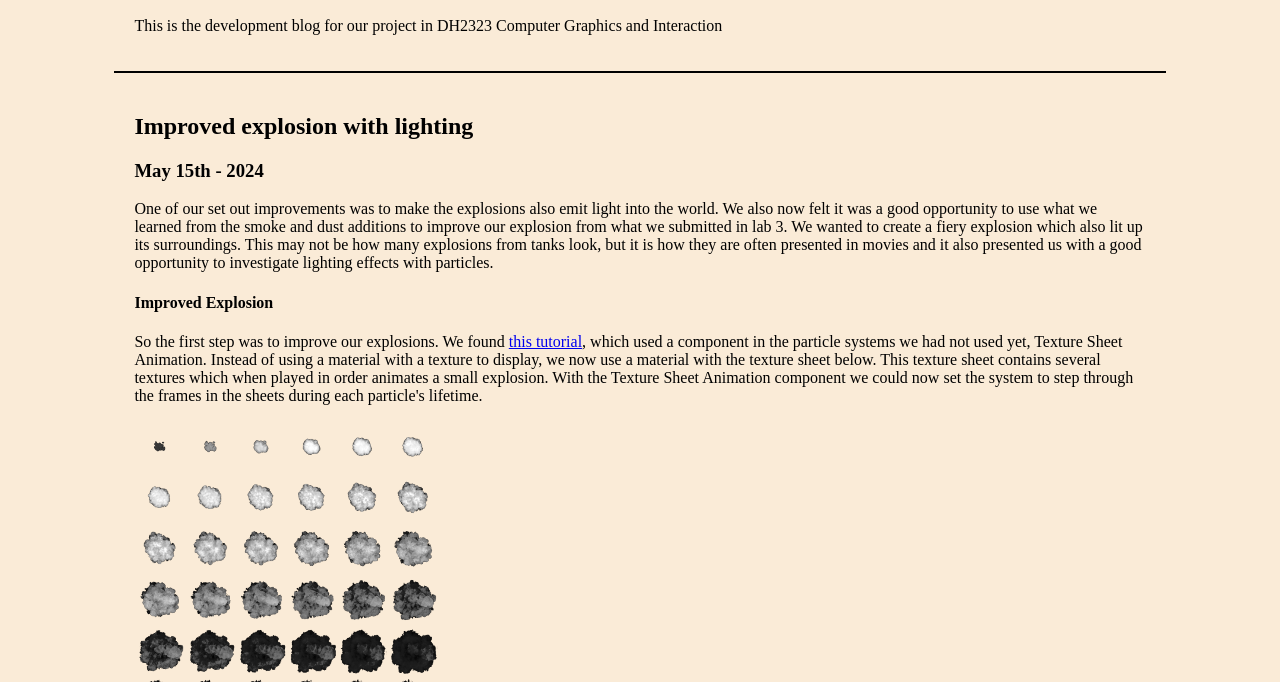
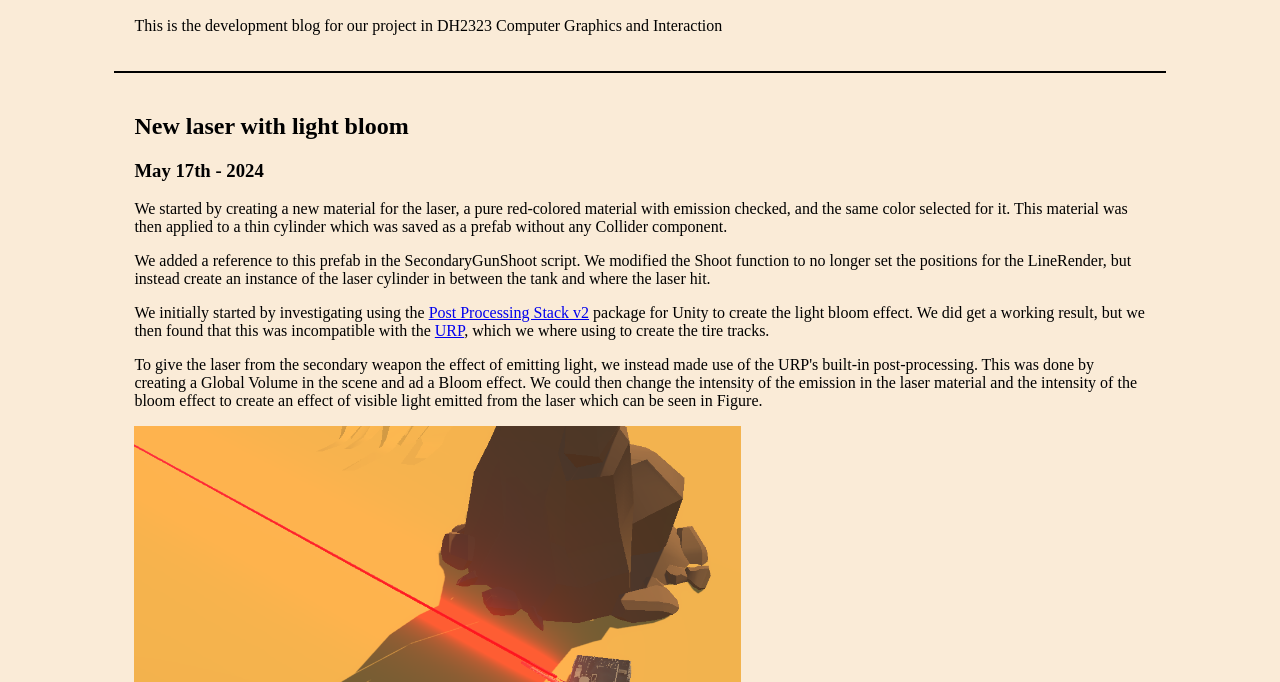
Before and after one commit to Emir-Catir-and-Robin-Claesson/DH2323-Project-Blog, a plain HTML site: page index.html in a window 1280 px wide. Shown: the part 118-800 px from the top of the page. Drawn offline with Linux system fonts and the light colour scheme.

Commit message:
Added laser post

```diff
--- a/index.html
+++ b/index.html
@@ -12,6 +12,42 @@
         <h2> Emir Catir & Robin Claesson</h2>
         <p>This is the development blog for our project in DH2323 Computer Graphics and Interaction</p>
     </div>
+
+    <div class="container post">
+        <h2> New laser with light bloom</h2>
+        <h3> May 17th - 2024</h3>
+
+        <p>
+            We started by creating a new material for the laser, a pure red-colored material with emission checked, and
+            the same color selected for it. This material was then applied to a thin cylinder which was saved as a
+            prefab without any Collider component.
+        </p>
+
+        <p>
+
+            We added a reference to this prefab in the SecondaryGunShoot script. We modified the Shoot function to no
+            longer set the positions for the LineRender, but instead create an instance of the laser cylinder in between
+            the tank and where the laser hit.
+        </p>
+
+        <p>
+            We initially started by investigating using the <a
+                href="https://docs.unity3d.com/Packages/com.unity.postprocessing@3.4/manual/index.html"
+                target="_blank">Post Processing Stack v2</a> package for Unity to create the light bloom effect. We did
+            get a working result, but we then found that this was incompatible with the <a
+                href="https://docs.unity3d.com/Packages/com.unity.render-pipelines.universal@17.0/manual/index.html"
+                target="_blank">URP</a>, which we where using to create the tire tracks.
+        </p>
+        <p>
+            To give the laser from the secondary weapon the effect of emitting light, we instead made use of the URP's
+            built-in post-processing. This was done by creating a Global Volume in the scene and ad a Bloom effect. We
+            could then change the intensity of the emission in the laser material and the intensity of the bloom effect
+            to create an effect of visible light emitted from the laser which can be seen in Figure.
+        </p>
+
+        <img src="resources/Laser.png" width="60%" alt="Laser with bloom effect.">
+    </div>
+
 
     <div class="container post">
         <h2> Improved explosion with lighting</h2>
@@ -163,25 +199,37 @@
         <h3> May 13th - 2024</h3>
 
         <p>
-            Though the trail renderer did what we wanted it to do, there was some noticable issues with it. The trail renderer
-            lacked customizability and the trackmarks either clipped through the ground or were visibly on top of the ground.
-            We decided to look for a better solution and found that Unity's Decal Projector was a better fit for our problem.
+            Though the trail renderer did what we wanted it to do, there was some noticable issues with it. The trail
+            renderer
+            lacked customizability and the trackmarks either clipped through the ground or were visibly on top of the
+            ground.
+            We decided to look for a better solution and found that Unity's Decal Projector was a better fit for our
+            problem.
         </p>
         <p>
-            However, to use the decal projector, we needed to change the render pipeline as the default render pipeline (that
+            However, to use the decal projector, we needed to change the render pipeline as the default render pipeline
+            (that
             was used in lab 3) did not support the decal projector. Unity offers three different render pipelines, the
-            built-in (that doesnt support decals), the Universal Render Pipeline (URP) and the High Definition Render Pipeline
-            (HDRP). We decided to use the URP as it was the most lightweight while still providing the features we needed. We
+            built-in (that doesnt support decals), the Universal Render Pipeline (URP) and the High Definition Render
+            Pipeline
+            (HDRP). We decided to use the URP as it was the most lightweight while still providing the features we
+            needed. We
             followed
-            <a href="https://docs.unity3d.com/Packages/com.unity.render-pipelines.universal@7.1/manual/InstallURPIntoAProject.html">this tutorial</a>
+            <a
+                href="https://docs.unity3d.com/Packages/com.unity.render-pipelines.universal@7.1/manual/InstallURPIntoAProject.html">this
+                tutorial</a>
             to change the render pipeline and set up the decal projector.
         </p>
 
         <img src="resources/decalPrefab.png" width="60%" alt="the URP decal projector">
         <p>
-            The decal projector works by projecting a decal shader onto a surface. Unlike the trail renderer, the decals wrap
-            around the surface they are projected upon and gives a more realistic look to the trackmarks. After some experiementing
-            with the different options, we found <a href="https://assetstore.unity.com/packages/vfx/shaders/fullscreen-camera-effects/g-urp-decals-194864">this free asset</a>
+            The decal projector works by projecting a decal shader onto a surface. Unlike the trail renderer, the decals
+            wrap
+            around the surface they are projected upon and gives a more realistic look to the trackmarks. After some
+            experiementing
+            with the different options, we found <a
+                href="https://assetstore.unity.com/packages/vfx/shaders/fullscreen-camera-effects/g-urp-decals-194864">this
+                free asset</a>
             that offered a normal map shader that gave the trackmarks a more realistic look.
         </p>
 
@@ -192,10 +240,15 @@
         <h3> May 10th - 2024</h3>
 
         <p>
-            To match the desert environment, we wanted to add trackmarks in the sand where the tank had driven to add a sense of realism to the scene.
-            We started by checking different technique to achieving this and one straightforward technique was to use Unity's <a href="https://docs.unity3d.com/Manual/class-TrailRenderer.html">Trail Renderer</a>.
-            We took to YouTube to find references and found <a href="https://www.youtube.com/watch?v=0LOcxZhkVwc&t=163s">Unity Tutorial - Skid Marks And Skid Sound(Trail Renderer)</a>
-            by pablos lab. Drawing inspiration from the clip, and by adding in trail renderer objects, we could set our preferred color on the trail and voila! something that looks like trackmarks!
+            To match the desert environment, we wanted to add trackmarks in the sand where the tank had driven to add a
+            sense of realism to the scene.
+            We started by checking different technique to achieving this and one straightforward technique was to use
+            Unity's <a href="https://docs.unity3d.com/Manual/class-TrailRenderer.html">Trail Renderer</a>.
+            We took to YouTube to find references and found <a
+                href="https://www.youtube.com/watch?v=0LOcxZhkVwc&t=163s">Unity Tutorial - Skid Marks And Skid
+                Sound(Trail Renderer)</a>
+            by pablos lab. Drawing inspiration from the clip, and by adding in trail renderer objects, we could set our
+            preferred color on the trail and voila! something that looks like trackmarks!
         </p>
 
         <img src="resources/trailDemo.png" width="60%" alt="trail renderer">
```
Also changed, not shown: resources/Laser.png (added).
